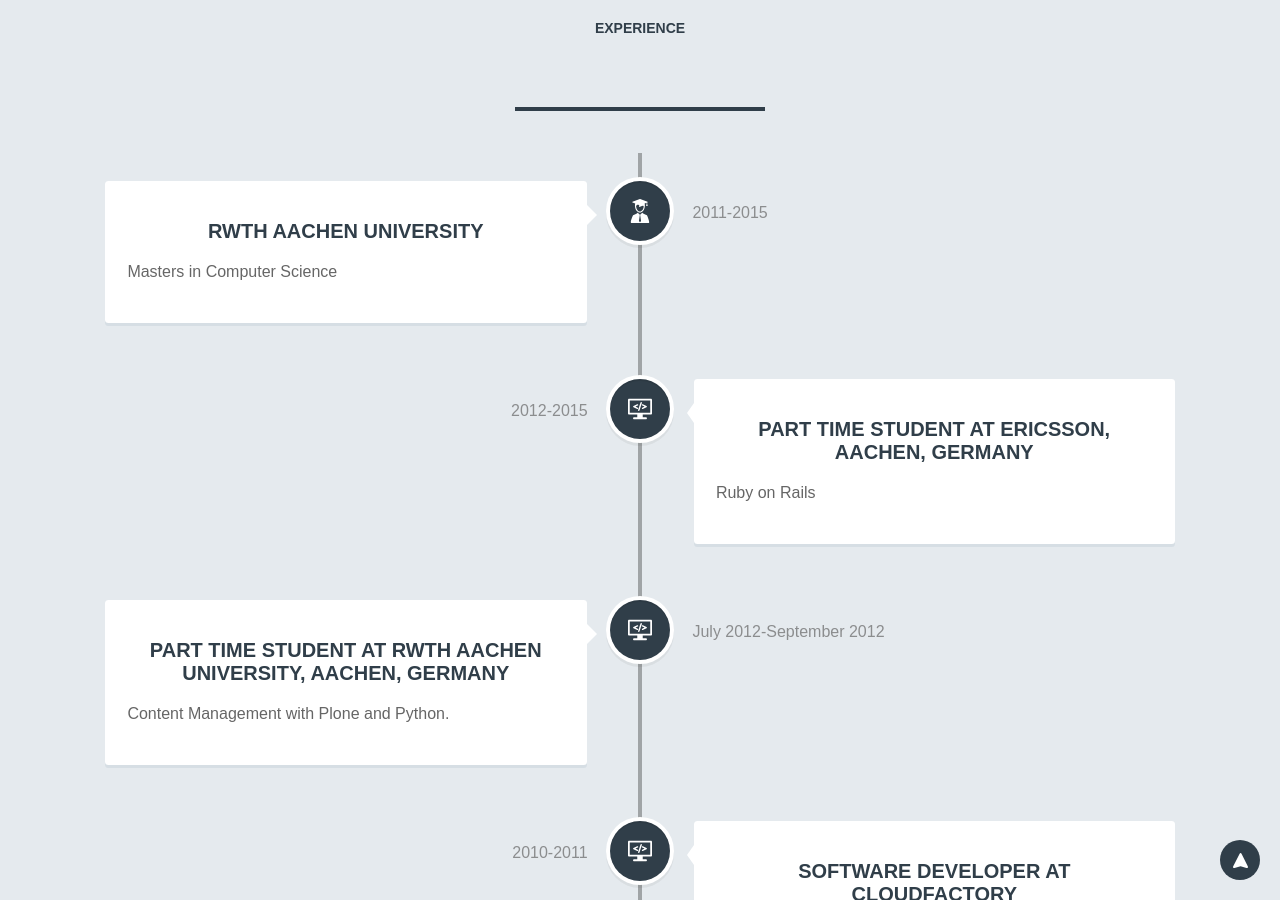
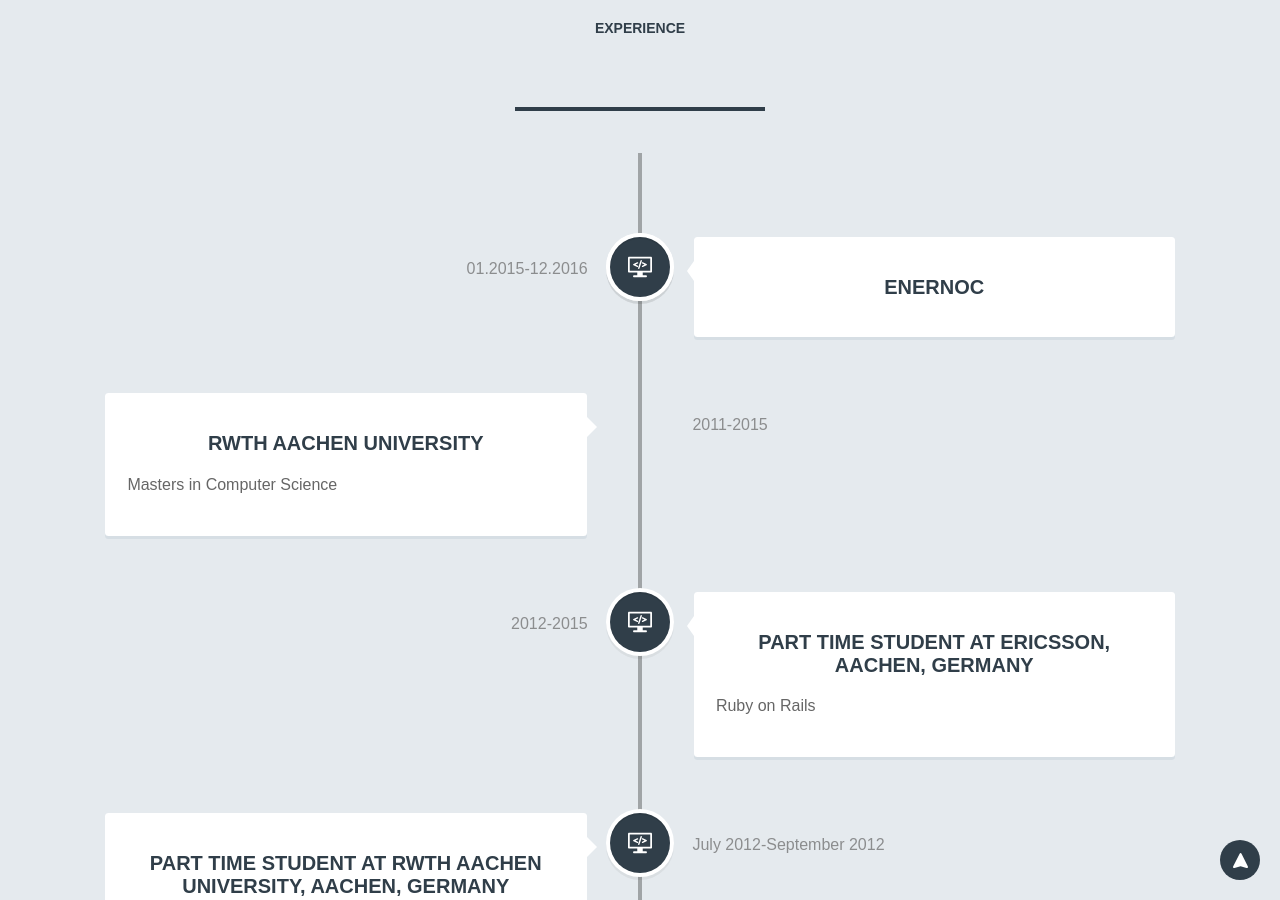
Before and after one commit to sadiksha/sadiksha.github.io, a Jekyll site: the page built from index.html, in a window 1280 px wide and 900 px high, scrolled down 766 px. Built offline with Jekyll 4.4.1, drawn with Linux system fonts in a browser that asks for light colours; nearby versions of some CDN libraries.

Commit message:
Adds experiences

```diff
--- a/_includes/history.html
+++ b/_includes/history.html
@@ -9,6 +9,23 @@
       <div class="cd-timeline-img cd-picture">
         <img src="../assets/img/college.svg" alt="Picture"/>
       </div>
+	  <!-- cd-timeline-img -->
+	  <div class="cd-timeline-block">
+	    <div class="cd-timeline-img cd-picture">
+	      <img src="../assets/img/web-programming.svg" alt="Picture"/>
+	    </div>
+		<div class="cd-timeline-content">
+		  	<h2>
+				Enernoc
+			</h2>
+			<p>
+			</p>
+			<span class="cd-date">
+				01.2015-12.2016
+			</span>
+		</div>
+	  </div>
+	  <!-- cd timeline-content>
       <!-- cd-timeline-img-->
       <div class="cd-timeline-content">
         <h2 class="story-heading">RWTH Aachen University
```
